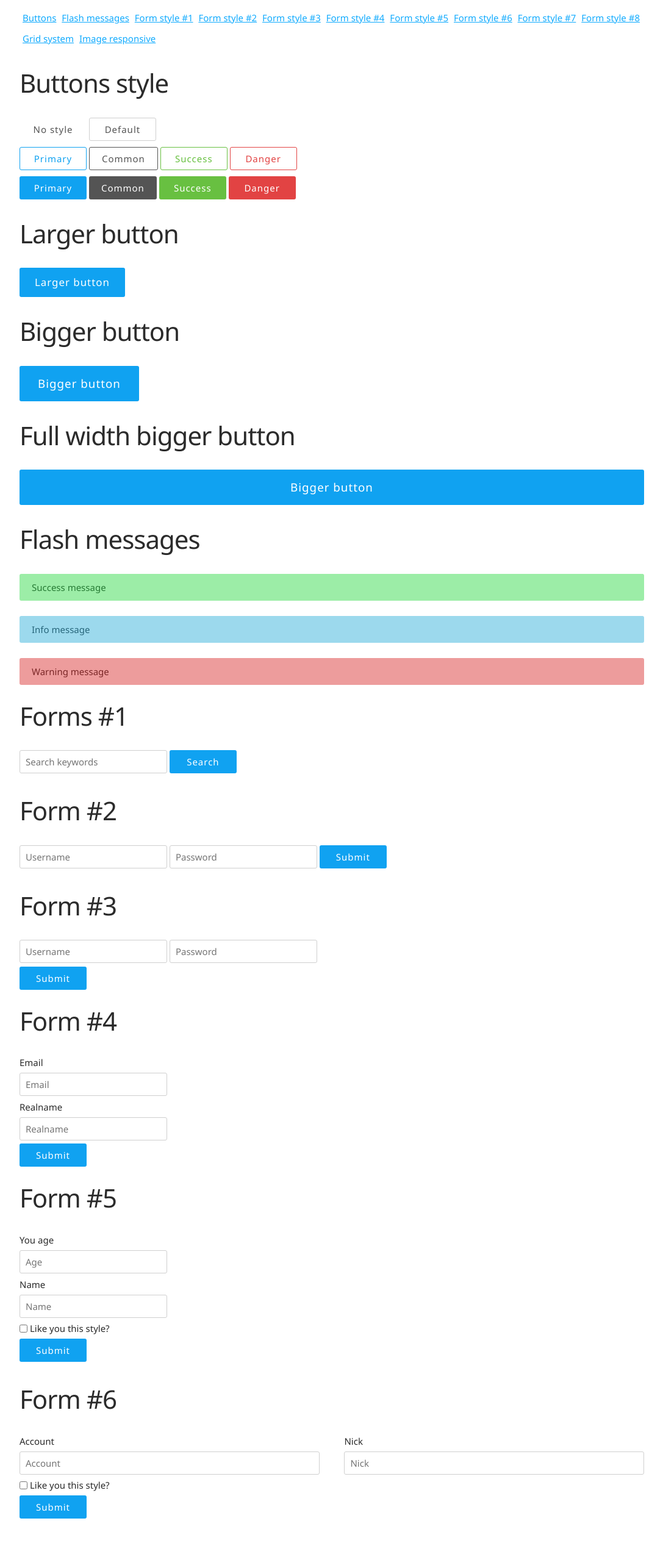
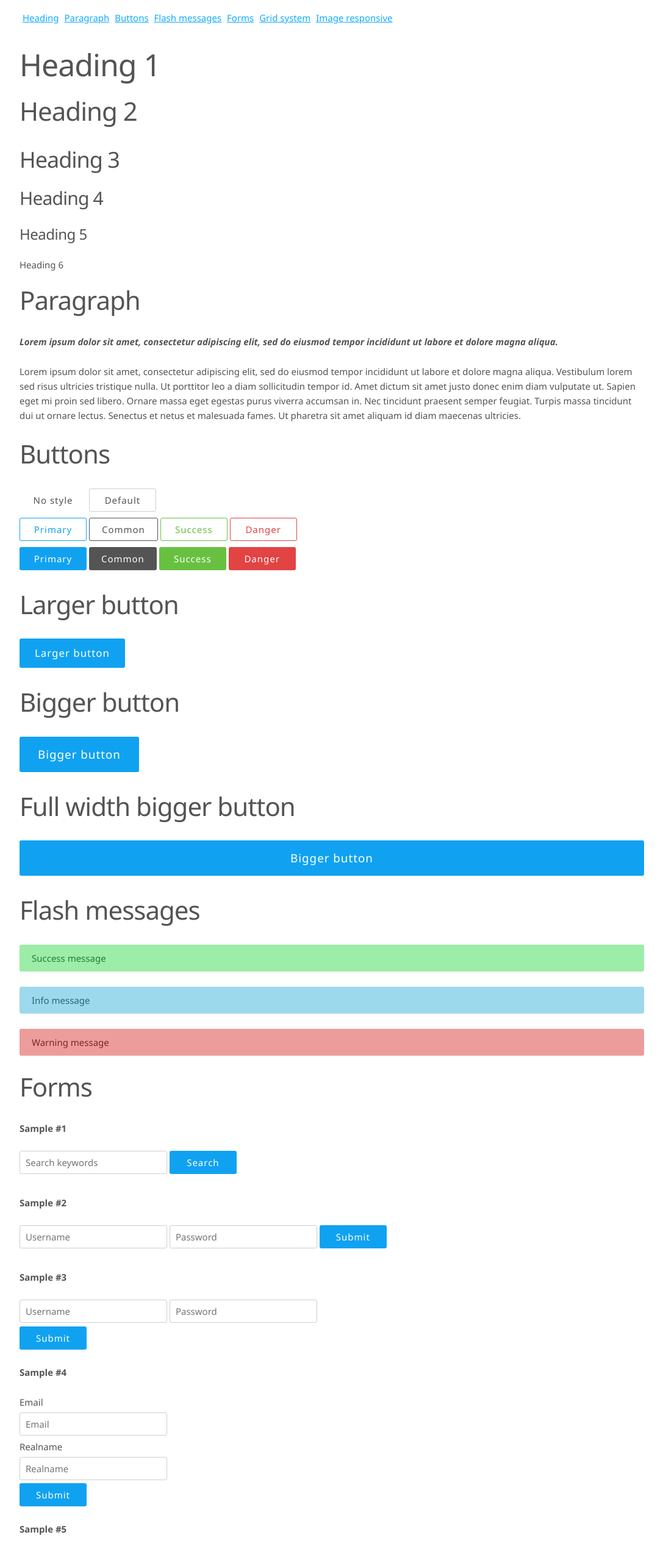
Before and after one commit to css-ui/css-ui, a plain HTML site: page src/demo/index.html in a window 1280 px wide. Shown: the part 73-2608 px from the top of the page at 61% size, without its empty margins (96-1183 px from the left). Drawn offline with Linux system fonts and the light colour scheme.

Commit message:
small changes

```diff
--- a/src/css/base.css
+++ b/src/css/base.css
@@ -54,7 +54,6 @@ a:hover {
 
 abbr[title] {
     text-decoration: underline;
-    text-decoration: underline dotted;
       border-bottom: none;
 }
 
@@ -73,7 +72,7 @@ small {
 sub, sup {
     vertical-align: baseline;
        line-height: 0;
-         font-size: 75%;
+         font-size: 80%;
 	  position: relative;
 }
 
--- a/src/css/base.responsive.css
+++ b/src/css/base.responsive.css
@@ -11,7 +11,7 @@ body {
     font-weight: 400;
     font-family: Helvetica, Arial, sans-serif;
       font-size: 1.5em;
-          color: #2b2b2b;
+          color: #545454;
 }
 
 /*
@@ -120,11 +120,11 @@ hr {
 code {
     border-radius: 3px;
       white-space: nowrap;
-       background: #f1f1f1;
+       background: #fafafa;
         font-size: 90%;
           padding: 0.2rem 0.5rem;
            margin: 0 0.2rem;
-           border: 1px solid #e1e1e1;
+           border: 1px solid #eaeaea;
 }
 
 pre {
--- a/src/demo/index.html
+++ b/src/demo/index.html
@@ -18,24 +18,46 @@
 		<!-- menu -->
 		<div class="wrapping">
 			<ul class="menu">
+				<li><a href="#heading">Heading</a></li>
+				<li><a href="#paragraph">Paragraph</a></li>
 				<li><a href="#buttons">Buttons</a></li>
 				<li><a href="#flash-message">Flash messages</a></li>
-				<li><a href="#form-style-1">Form style #1</a></li>
-				<li><a href="#form-style-2">Form style #2</a></li>
-				<li><a href="#form-style-3">Form style #3</a></li>
-				<li><a href="#form-style-4">Form style #4</a></li>
-				<li><a href="#form-style-5">Form style #5</a></li>
-				<li><a href="#form-style-6">Form style #6</a></li>
-				<li><a href="#form-style-7">Form style #7</a></li>
-				<li><a href="#form-style-8">Form style #8</a></li>
+				<li><a href="#forms">Forms</a></li>
 				<li><a href="#grid">Grid system</a></li>
 				<li><a href="#image">Image responsive</a></li>
 			</ul>
 		</div>
 
-		<!-- buttons style -->
+		<!-- heading -->
 		<div class="wrapping">
-			<h2 id="buttons">Buttons style</h2>
+			<h1 id="heading">Heading 1</h1>
+			<h2>Heading 2</h2>
+			<h3>Heading 3</h3>
+			<h4>Heading 4</h4>
+			<h5>Heading 5</h5>
+			<h6>Heading 6</h6>
+		</div>
+
+		<!-- paragraph -->
+		<div class="wrapping">
+			<h2 id="paragraph">Paragraph</h2>
+			<p>
+				<em>
+					<b>Lorem ipsum dolor sit amet, consectetur adipiscing elit, sed do eiusmod tempor incididunt ut labore et dolore magna aliqua.</b>
+				</em>
+			</p>
+			<p>
+				Lorem ipsum dolor sit amet, consectetur adipiscing elit, sed do eiusmod tempor incididunt ut labore et dolore magna aliqua.
+				Vestibulum lorem sed risus ultricies tristique nulla. Ut porttitor leo a diam sollicitudin tempor id. Amet dictum sit amet
+				justo donec enim diam vulputate ut. Sapien eget mi proin sed libero. Ornare massa eget egestas purus viverra accumsan in.
+				Nec tincidunt praesent semper feugiat. Turpis massa tincidunt dui ut ornare lectus. Senectus et netus et malesuada fames.
+				Ut pharetra sit amet aliquam id diam maecenas ultricies.
+			</p>
+		</div>
+
+		<!-- buttons -->
+		<div class="wrapping">
+			<h2 id="buttons">Buttons</h2>
 			<a href="#" class="button">No style</a>
 			<a href="#" class="button default">Default</a>
 			<br>
@@ -67,21 +89,23 @@
 			<p class="message warning">Warning message</p>
 		</div>
 
-		<!-- forms style -->
+		<!-- forms -->
 		<div class="wrapping">
 
-			<!-- forms #1 -->
+			<h2 id="forms">Forms</h2>
+
+			<!-- Sample #1 -->
 			<div class="wrapping">
-				<h2 id="form-style-1">Forms #1</h2>
+				<p><b>Sample #1</b></p>
 				<form>
 					<input type="text" placeholder="Search keywords">
 					<input type="submit" class="button primary" value="Search">
 				</form>
 			</div>
 
-			<!-- form #2 -->
+			<!-- Sample #2 -->
 			<div class="wrapping">
-				<h2 id="form-style-2">Form #2</h2>
+				<p><b>Sample #2</b></p>
 				<form>
 					<input type="text" placeholder="Username">
 					<input type="password" placeholder="Password" required>
@@ -89,9 +113,9 @@
 				</form>
 			</div>
 
-			<!-- form #3 -->
+			<!-- Sample #3 -->
 			<div class="wrapping">
-				<h2 id="form-style-3">Form #3</h2>
+				<p><b>Sample #3</b></p>
 				<form>
 					<input type="text" placeholder="Username">
 					<input type="password" placeholder="Password" required>
@@ -99,9 +123,9 @@
 				</form>
 			</div>
 
-			<!-- form #4 -->
+			<!-- Sample #4 -->
 			<div class="wrapping">
-				<h2 id="form-style-4">Form #4</h2>
+				<p><b>Sample #4</b></p>
 				<form>
 					<label for="email">Email</label>
 					<input type="email" id="email" placeholder="Email">
@@ -113,9 +137,9 @@
 				</form>
 			</div>
 
-			<!-- form #5 -->
+			<!-- Sample #5 -->
 			<div class="wrapping">
-				<h2 id="form-style-5">Form #5</h2>
+				<p><b>Sample #5</b></p>
 				<form>
 					<label for="age">You age</label>
 					<input type="text" id="age" placeholder="Age">
@@ -131,9 +155,9 @@
 				</form>
 			</div>
 
-			<!-- form #6 -->
+			<!-- Sample #6 -->
 			<div class="wrapping">
-				<h2 id="form-style-6">Form #6</h2>
+				<p><b>Sample #6</b></p>
 				<form>
 					<div class="row">
 						<div class="six columns">
@@ -145,17 +169,17 @@
 							<input type="text" id="nick" placeholder="Nick" required class="full width">
 						</div>
 					</div>
-					<label for="checkbox">
-						<input type="checkbox" id="checkbox">
+					<label for="checkbox2">
+						<input type="checkbox" id="checkbox2">
 						<span>Like you this style?</span>
 					</label>
 					<input type="submit" class="button primary" value="Submit">
 				</form>
 			</div>
 
-			<!-- form #7 -->
+			<!-- Sample #7 -->
 			<div class="wrapping">
-				<h2 id="form-style-7">Form #7</h2>
+				<p><b>Sample #7</b></p>
 				<form>
 					<div class="row">
 						<div class="six columns">
@@ -169,9 +193,9 @@
 				</form>
 			</div>
 
-			<!-- form #8 -->
+			<!-- Sample #8 -->
 			<div class="screen block">
-				<h2 id="form-style-8">Form #8</h2>
+				<p><b>Sample #8</b></p>
 				<form>
 					<fieldset>
 						<legend>Form style</legend>
--- a/src/demo/style.css
+++ b/src/demo/style.css
@@ -47,7 +47,7 @@ ul.menu li {
     text-transform: uppercase;
      margin-bottom: 5px;
      border-radius: 3px;
-        background: #b4b4b4;
+        background: #c0c0c0;
         text-align: center;
 	 font-size: 0.750em;
            padding: 5px;
```
